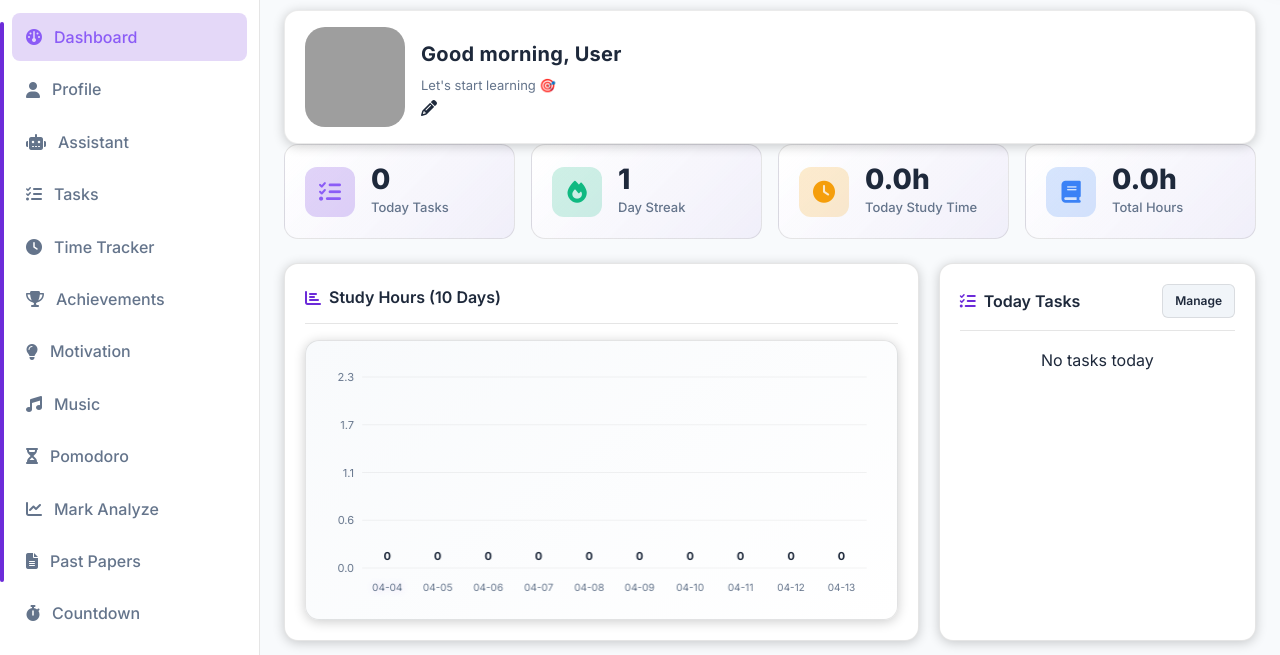
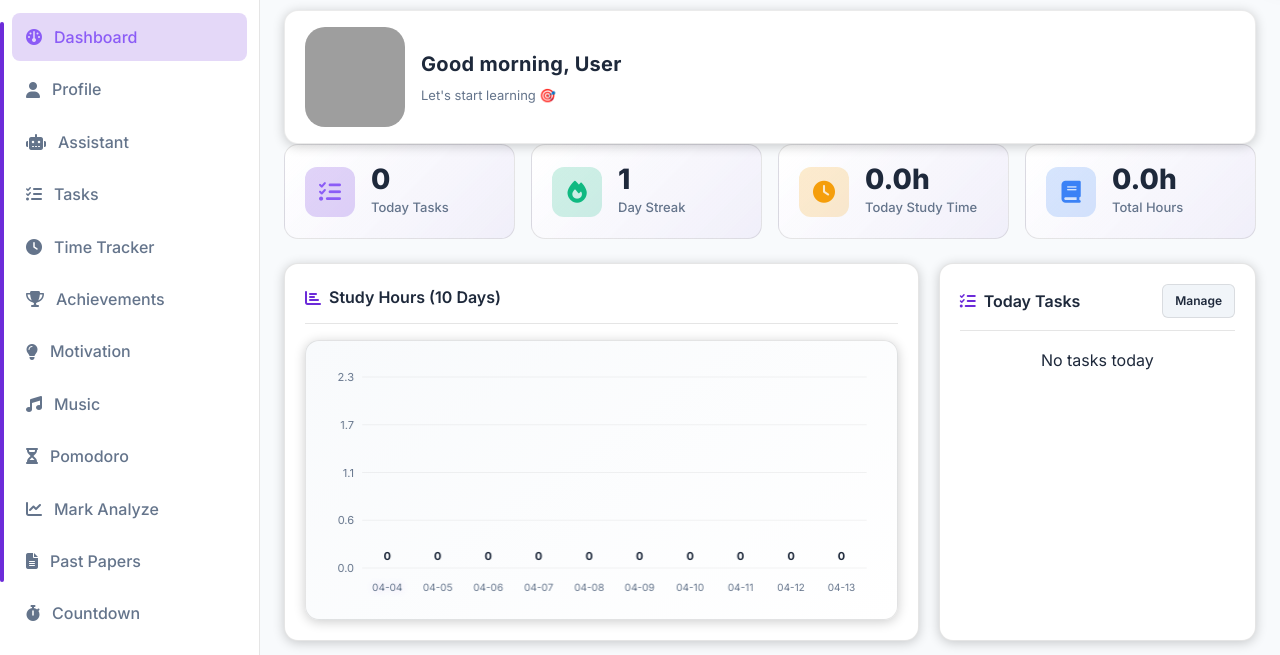
Before and after one commit to teamceylonservicess-code/kkk, a plain HTML site: page index.html in a window 1280 px wide. Shown: the part 98-753 px from the top of the page. Drawn offline with nearby package versions, Linux system fonts and the light colour scheme; grey boxes are pictures that could not be loaded.

Commit message:
Update index.html

```diff
--- a/index.html
+++ b/index.html
@@ -57,8 +57,7 @@
           <div class="greeting-text-container">
     <h2 id="greeting-full" class="greeting-full">Good morning, User</h2>
     <p id="greeting-sub" class="greeting-sub">Let's start learning 🎯</p>
-    <!-- 🔽 ADD THIS LINE -->
-    <i id="greeting-edit-icon" class="fa fa-pencil" title="Update Profile"></i>
+
 </div>
       </section>
 
```
